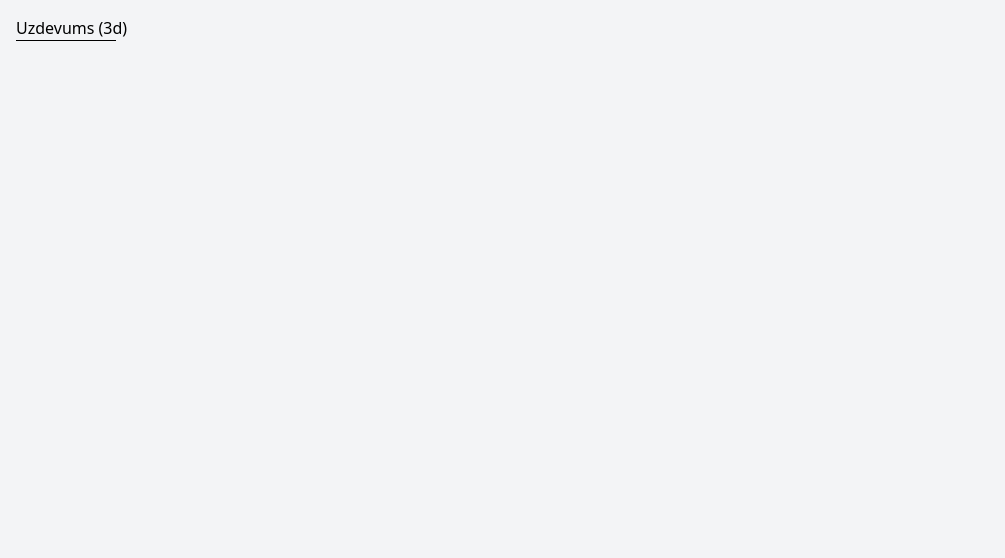
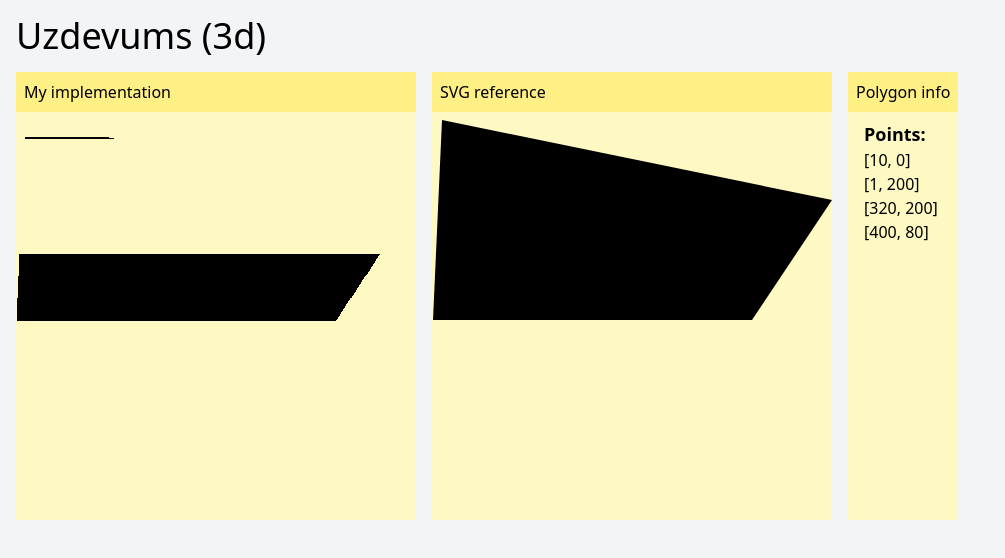
Before and after one commit to 3starblaze/datorgrafika, a React (Vite) app: page / in a window 1280 px wide. Shown: the top 558 px of the page, without its empty margins (0-1005 px from the left). Built offline with nearby package versions, Linux system fonts and the light colour scheme.

Commit message:
Implement some version of the algorithm
Added some ui niceties to compare the results.

```diff
--- a/src/pages/task3d.tsx
+++ b/src/pages/task3d.tsx
@@ -1,6 +1,7 @@
-import { useEffect, useRef } from "react";
+import { ReactNode, useEffect, useRef } from "react";
 
 type Vector2 = [number, number];
+type Polygon = [Vector2, Vector2, Vector2, ...Vector2[]];
 
 const PIXEL_SIZE = 4;
 const MAX_BYTE = 255;
@@ -21,10 +22,72 @@ const setGrayValue = function(
   imageData.data[i + 3] = MAX_BYTE;
 };
 
-export default function () {
+const intersectionByY = function(
+  [x0, y0]: Vector2,
+  [x1, y1]: Vector2,
+  y: number,
+): number | null {
+  const minY = Math.min(y0, y1);
+  const maxY = Math.max(y0, y1);
+
+  if (!(minY <= y && y <= maxY)) return null;
+
+  const scale = (y - y0) / (y1 - y0);
+
+  return (x1 - x0) * scale + x0;
+};
+
+const polygonToLines = function(polygon: Polygon): [Vector2, Vector2][] {
+  if (polygon.length < 3) throw new Error("polygon length < 3!");
+
+  return [
+    ...range(polygon.length - 1).map((i) => [polygon[i], polygon[i+1]] as [Vector2, Vector2]),
+    [polygon[polygon.length - 1], polygon[0]],
+  ];
+};
+
+const partition = function<T>(arr: T[], n: number): T[][] {
+  let res: T[][] = [];
+
+  for (let i = 0; i < arr.length; i+=n) {
+    res.push(arr.slice(i, Math.min(arr.length, i + n)));
+  }
+
+  return res;
+};
+
+// FIXME: This algorithm is broken
+const algorithm = function(
+  imageData: ImageData,
+  polygon: Polygon,
+) {
+  const POLYGON_VALUE = 0;
+
+  range(imageData.height).forEach((row) => {
+    const intersections = polygonToLines(polygon)
+      .map(([point0, point1]) => intersectionByY(point0, point1, row))
+      .filter((item) => item !== null)
+      .sort();
+
+    console.assert(intersections.length % 2 === 0, "assertions.length % 2 === 0");
+
+    partition(intersections, 2).forEach(([x0, x1]) => {
+      for (let x = x0; x < x1; x++) {
+        const i = Math.floor(row * imageData.width + x);
+        setGrayValue(imageData, i, POLYGON_VALUE);
+      }
+    });
+  });
+};
+
+const MyPolygonCanvas = function({
+  size,
+  polygon,
+}: {
+  size: Vector2,
+  polygon: Polygon,
+}) {
     const canvasEl = useRef<HTMLCanvasElement>(null);
-
-    const size: Vector2 = [400, 400];
 
     useEffect(() => {
         if (!canvasEl.current) return;
@@ -32,21 +95,69 @@ export default function () {
         if (!ctx) return;
         const imageData = ctx.createImageData(size[0], size[1]);
 
-        const strength = 0;
-
-        range(100).forEach((i) => setGrayValue(imageData, i, strength));
+        algorithm(imageData, polygon);
 
         ctx.putImageData(imageData, 0, 0);
-    }, []);
+    }, [size, polygon]);
+
+    return (
+        <canvas
+            width={size[0]}
+            height={size[1]}
+            ref={canvasEl}
+        />
+    );
+};
+
+const Card = function({
+  title,
+  children,
+}: {
+  title: string,
+  children: ReactNode,
+}) {
+    return (
+        <div className="bg-yellow-100 flex flex-col gap-2">
+            <h3 className="bg-yellow-200 p-2">{title}</h3>
+            {children}
+        </div>
+    );
+};
+
+export default function () {
+    const size: Vector2 = [400, 400];
+
+    const polygon: Polygon = [
+        [10, 0],
+        [1, 200],
+        [320, 200],
+        [400, 80],
+    ];
 
     return (
         <div>
-            <h2>Uzdevums (3d)</h2>
-            <canvas
-                width={size[0]}
-                height={size[1]}
-                ref={canvasEl}
-            />
+            <h2 className="text-4xl mb-4">Uzdevums (3d)</h2>
+
+            <div className="flex gap-4">
+                <Card title="My implementation">
+                    <MyPolygonCanvas size={size} polygon={polygon} />
+                </Card>
+                <Card title="SVG reference">
+                    <svg
+                        className="fill-black"
+                        width={size[0]}
+                        height={size[1]}
+                    >
+                        <polygon points={polygon.map(([x, y]) => `${x},${y}`).join(", ")} />
+                    </svg>
+                </Card>
+                <Card title="Polygon info">
+                <div className="px-4">
+                  <div className="font-bold text-lg">Points:</div>
+                  {polygon.map(([x, y]) => <div>{`[${x}, ${y}]`}</div>)}
+                </div>
+                </Card>
+            </div>
         </div>
     );
 };
```
